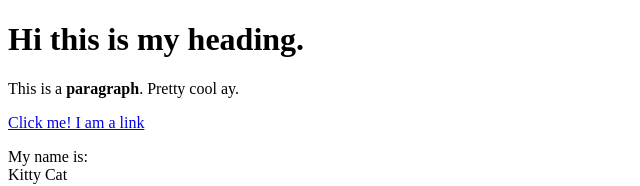
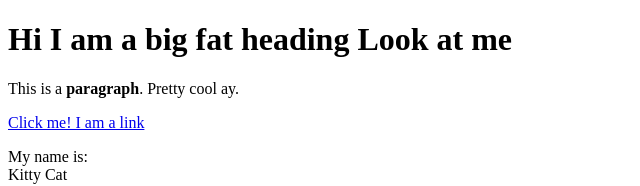
Before and after one commit to MattThornton1/cartoon-hero11, a plain HTML site: page test.html in a window 1280 px wide. Shown: the top 186 px of the page, without its empty margins (0-640 px from the left). Drawn offline with Linux system fonts and the light colour scheme.

Commit message:
added 'fat' to the heading

```diff
--- a/test.html
+++ b/test.html
@@ -5,7 +5,7 @@
 	<title>test page</title>
 </head>
 <body>
-	<h1> Hi this is my heading. </h1>
+	<h1> Hi I am a big fat heading Look at me </h1>
 	<p>This is a <b>paragraph</b>. Pretty cool ay.</p>
 	<a href="https://google.com" target="_blank" title="lets go to google">Click me! I am a link</a>
 	<p>My name is: <br>
```
